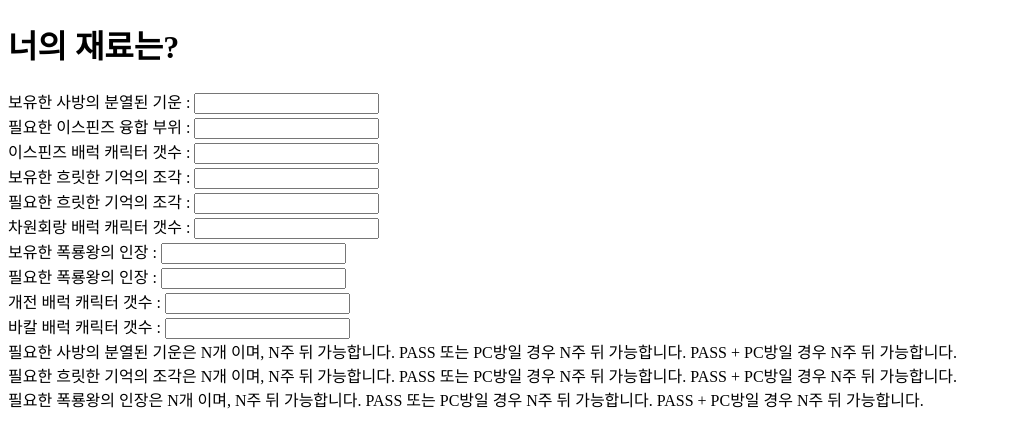
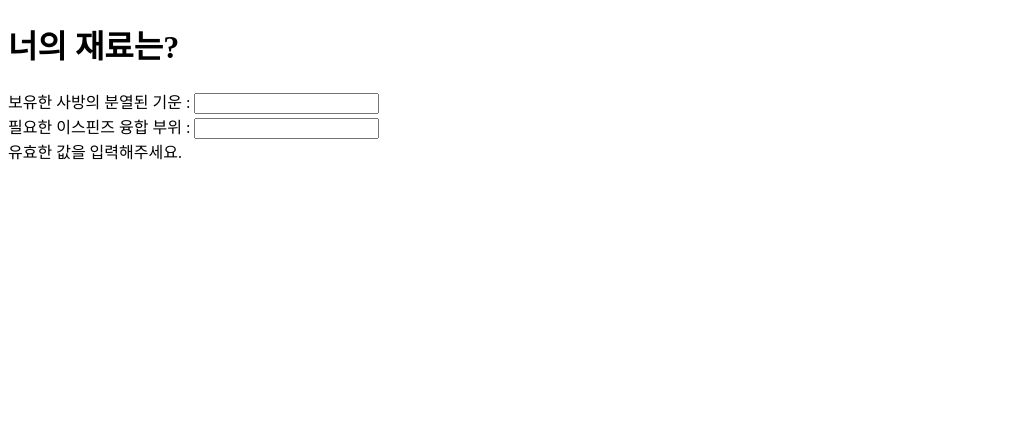
Before and after one commit to euntaek419/your-materials, a Vue app: page / in a window 1280 px wide. Shown: the top 446 px of the page, without its empty margins (0-1011 px from the left). Built offline with nearby package versions, Linux system fonts and the light colour scheme.

Commit message:
2023/04/27_보유재료&필요재료_계산구현

```diff
--- a/src/App.vue
+++ b/src/App.vue
@@ -1,13 +1,18 @@
 <template>
-  <your-materials></your-materials>
+  <div>
+    <div>
+      <your-materials></your-materials>
+    </div>
+
+  </div>
 </template>
 
 <script>
-import YourMaterials from './components/your-materials.vue'
+import YourMaterials from '@/components/your-materials.vue'
 
 export default {
   components: {
-    YourMaterials
+    YourMaterials,
   }
 }
 </script>
--- a/src/components/your-materials.vue
+++ b/src/components/your-materials.vue
@@ -1,45 +1,95 @@
 <template>
-  <div>
+  <div id="wrapper">
     <div id="title">
       <h1>너의 재료는?</h1>
     </div>
 
     <div id="body">
-      <div>보유한 사방의 분열된 기운 : <input></div>
-      <div>필요한 이스핀즈 융합 부위 : <input></div>
-      <div>이스핀즈 배럭 캐릭터 갯수 : <input></div>
+      <!-- <div>
+        <input id="pc_room" type="checkbox" >
+        <label for="pc_room">PC방</label>
 
+        <input id="arad_pass" type="checkbox" >
+        <label for="arad_pass">아라드PASS</label>
+      </div> -->
 
-      <div>보유한 흐릿한 기억의 조각 : <input></div>
+      <div>
+        <div>
+          <label for="input_ispins_material">보유한 사방의 분열된 기운 : </label>
+          <input id="input_ispins_material" v-model="input_ispins_material" v-bind:keyup="NeedMaterialCalculation">
+        </div>
+
+        <div>
+          <label for="input_ispins_need_material">필요한 이스핀즈 융합 부위 : </label>
+          <input id="input_ispins_need_material" v-model="input_ispins_need_material">
+        </div>
+
+        <!-- <div>
+          <label for="input_ispins_character">이스핀즈 캐릭터 갯수 : </label>
+          <input id="input_ispins_character" v-model="input_ispins_character">
+        </div> -->
+      </div>
+
+      <!-- <div>보유한 흐릿한 기억의 조각 : <input></div>
       <div>필요한 흐릿한 기억의 조각 : <input></div>
-      <div>차원회랑 배럭 캐릭터 갯수 : <input></div>
+      <div>차원회랑 배럭 캐릭터 갯수 : <input v-model="dbc"></div>
 
       <div>보유한 폭룡왕의 인장 : <input></div>
       <div>필요한 폭룡왕의 인장 : <input></div>
       <div>개전 배럭 캐릭터 갯수 : <input></div>
-      <div>바칼 배럭 캐릭터 갯수 : <input></div>
+      <div>바칼 배럭 캐릭터 갯수 : <input v-model="bc_baakl"></div> -->
     </div>
 
     <div id="footer">
-      <div>필요한 사방의 분열된 기운은 N개 이며, N주 뒤 가능합니다.
-        PASS 또는 PC방일 경우 N주 뒤 가능합니다.
-        PASS + PC방일 경우 N주 뒤 가능합니다. </div>
-      <div>필요한 흐릿한 기억의 조각은 N개 이며, N주 뒤 가능합니다.
-        PASS 또는 PC방일 경우 N주 뒤 가능합니다.
-        PASS + PC방일 경우 N주 뒤 가능합니다. </div>
-      <div>필요한 폭룡왕의 인장은 N개 이며, N주 뒤 가능합니다.
-        PASS 또는 PC방일 경우 N주 뒤 가능합니다.
-        PASS + PC방일 경우 N주 뒤 가능합니다. </div>
+      <div>
+        <div v-if=" input_ispins_material == '' || input_ispins_need_material == '' || input_ispins_need_material == 0 ">
+          유효한 값을 입력해주세요.
+        </div>
+
+        <div v-else-if=" input_ispins_material <= need_material[0] * input_ispins_need_material" >
+          필요한 재료는 {{ Math.abs((input_ispins_material - need_material[0] * input_ispins_need_material)) }} 개 이며, {{ NeedMaterialCalculation() }}주 뒤 가능합니다.
+        </div>
+
+        <div v-else>
+          현재 제작 가능하며, 남은 재료는 {{  Math.abs( input_ispins_material - need_material[0] ) }} 개 입니다.
+        </div>
+      </div>
     </div>
   </div>
 </template>
 
 <script>
 export default {
+  data: () => {
+    return {
+      need_material : [480, 360, 456], // 필요한 재료
+      need_material_user : '', // 유저에게 필요한 재료
+      date: 0, // 날짜
+      ispins_material: '', // 이스핀즈 재료 개수
+      ispins_date:'', // 이스핀즈 날자
+      input_ispins_material: '', // 입력받은 이스핀즈 재료 개수
+      input_ispins_need_material: '', // 입력받은 필요한 재료 개수
+      input_ispins_character: '', // 입력받은 이스핀즈 배럭 캐릭터 수
+      reward_material: [32, 32, 91, 121], // 보상 갯수 [이스핀즈,차원회랑,개전,바칼]
+      seb_reward_material: [48, 48, 23, 31], // 입력받은 캐릭터 개수 [이스핀즈,차원회랑,개전,바칼] //2단 6개, 3단 12개, 초월 12개
+      pass: [12,9,11,15], // 패스 여부 & 갯수 [이스핀즈,차원회랑,개전,바칼]
+      pcroom: [12,9,11,15], // 피시방 여부
+      possible: false, // 가능한지 불가능한지
+      cal: '',
+    };
+  },
+  methods: {
+    NeedMaterialCalculation() {
+      return Math.ceil( Math.abs(this.input_ispins_material - this.need_material[0] ) * this.input_ispins_need_material / this.reward_material[0] );
+    },
 
+     DateCalculation() {
+
+     }
+  }
 }
+
 </script>
 
-<style>
-
+<style scoped>
 </style>
--- a/src/main.js
+++ b/src/main.js
@@ -1,7 +1,11 @@
 import Vue from 'vue'
 import App from './App.vue'
+import store from '@/store/materials'
+
 
 Vue.config.productionTip = false
+
+Vue.use(store);
 
 new Vue({
   render: h => h(App),
--- /dev/null
+++ b/src/store/materials.js
@@ -0,0 +1,2 @@
+export default [{
+}];
```
Also changed, not shown: 1 other file (tests, documents, lock files or other folders).
